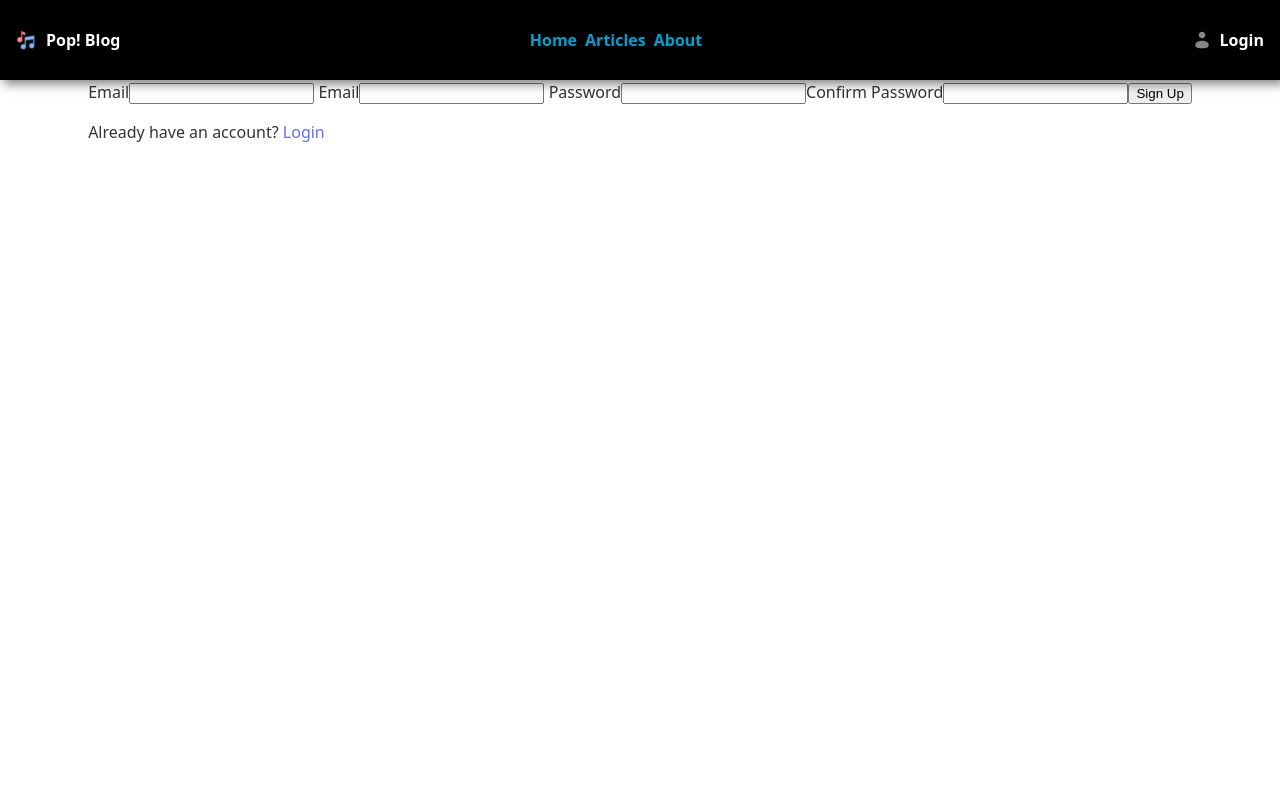
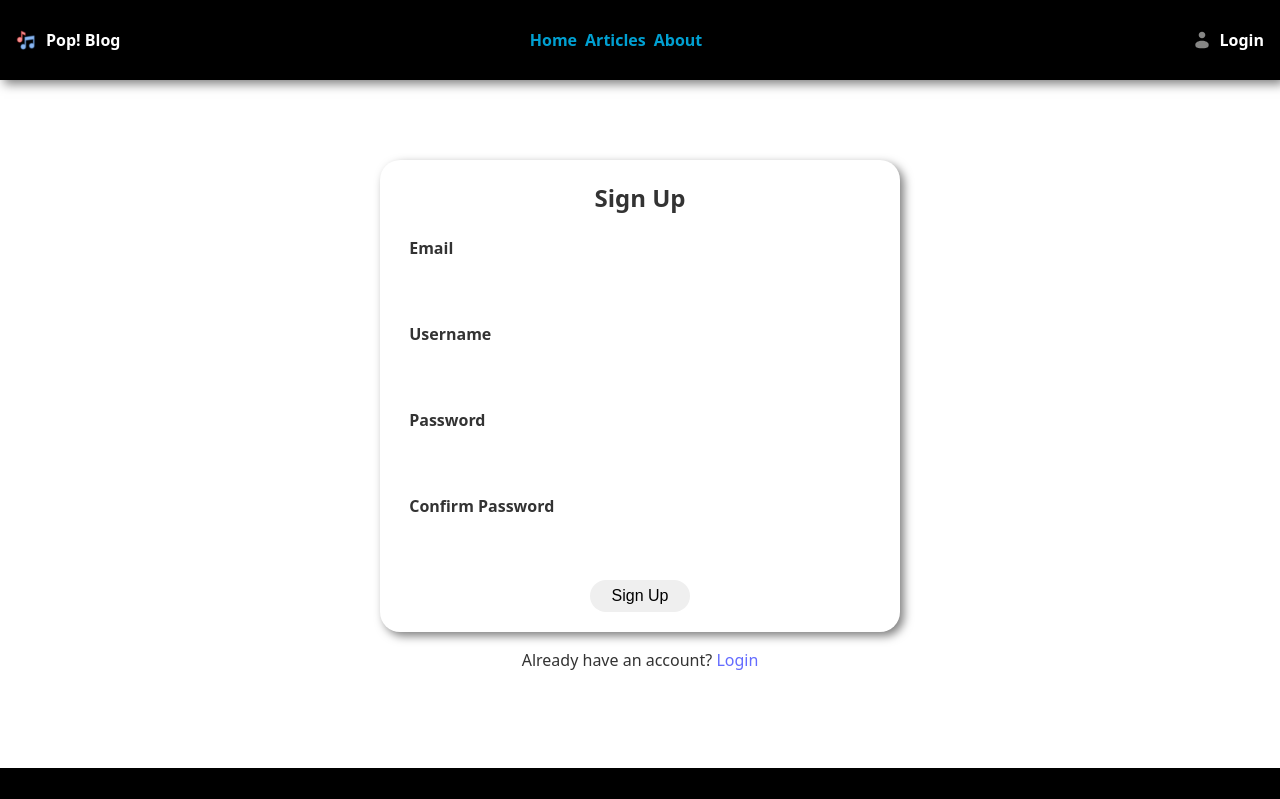
Before and after one commit to rochelle-pedralba/pop-blog, a React (Vite) app in the folder frontend/: page /signup in a window 1280 px wide. Shown: the top 799 px of the page. Built offline with nearby package versions, Linux system fonts and the light colour scheme.

Commit message:
Add style to forms

```diff
--- a/frontend/src/App.css
+++ b/frontend/src/App.css
@@ -75,10 +75,66 @@ header {
     align-items: center;
   }
 
-  .article-page, .about-page, .login-page, .signup-page {
+  .article-page, .about-page {
     display: flex;
     flex-direction: column;
     height: 100vh;
+  }
+
+  .login-page, .signup-page {
+    display: flex;
+    flex-direction: column;
+  }
+
+  .login-page, .signup-page {
+    display: flex;
+    flex-direction: column;
+    justify-content: start;
+    align-items: center;
+
+    form {
+      margin-top: 5rem;
+      padding: 20px 10px;
+      display: flex;
+      flex-direction: column;
+      justify-content: center;
+      align-items: center;
+      width: 500px;
+      box-shadow: 4px 4px  10px rgba(0, 0, 0, 0.5);
+      border-radius: 20px;
+
+      h2 {
+        margin: 0;
+      }
+
+      label {
+        margin-bottom: 10px;
+        margin-top: 20px;
+        font-size: medium;
+        align-self: start;
+        margin-left: 1.2rem;
+        font-weight: bold;
+      }
+
+      input {
+        width: 90%;
+        height: 2rem;
+        border-radius: 10px;
+        border: none;
+        padding: 0 10px;
+        font-size: medium;
+      }
+
+      .submit {
+        width: 20%;
+        border-radius: 50px;
+        margin-top: 20px;
+        &:hover {
+          background: #00a0d2;
+          transition-duration: 0.2s;
+        }
+      }
+    }
   }
 
   .feature-post {
@@ -244,6 +300,7 @@ header {
     }
   }
 }
+
 footer {
   display: flex;
   align-items: center;
--- a/frontend/src/components/Login.jsx
+++ b/frontend/src/components/Login.jsx
@@ -11,13 +11,15 @@ export default  function Login() {
     return (
         <div className="login-page">
             <form method="POST" onSubmit={handleSubmit}>
+                <h2>Login</h2>
+
                 <label htmlFor="email"> Email</label>
                 <input type="email" id="email" name="email" required/>
 
                 <label htmlFor="password"> Password</label>
                 <input type="password" id="password" name="password" required/>
 
-                <input type="submit" value="Login" />
+                <input className="submit" type="submit" value="Login" />
             </form>
             <p>No Account yet? <Link to="/signup">Sign Up</Link></p>
         </div>
--- a/frontend/src/components/SignUp.jsx
+++ b/frontend/src/components/SignUp.jsx
@@ -10,19 +10,21 @@ export default function SignUp() {
     return (
         <div className="signup-page">
             <form method="POST" onSubmit={handleSubmit}>
+                <h2>Sign Up</h2>
+
                 <label htmlFor="email"> Email</label>
                 <input type="email" id="email" name="email" required/>
 
-                <label htmlFor="username"> Email</label>
+                <label htmlFor="username"> Username</label>
                 <input type="username" id="username" name="username" required/>
 
                 <label htmlFor="password"> Password</label>
                 <input type="password" id="password" name="password" required/>
 
                 <label htmlFor="retype_password">Confirm Password</label>
-                <input type="retype_password" id="retype_password" name="retype_password" required/>
+                <input type="password" id="retype_password" name="retype_password" required/>
 
-                <input type="submit" value="Sign Up" />
+                <input className="submit" type="submit" value="Sign Up" />
             </form>
             <p>Already have an account? <Link to="/login">Login</Link></p>
         </div>
```
